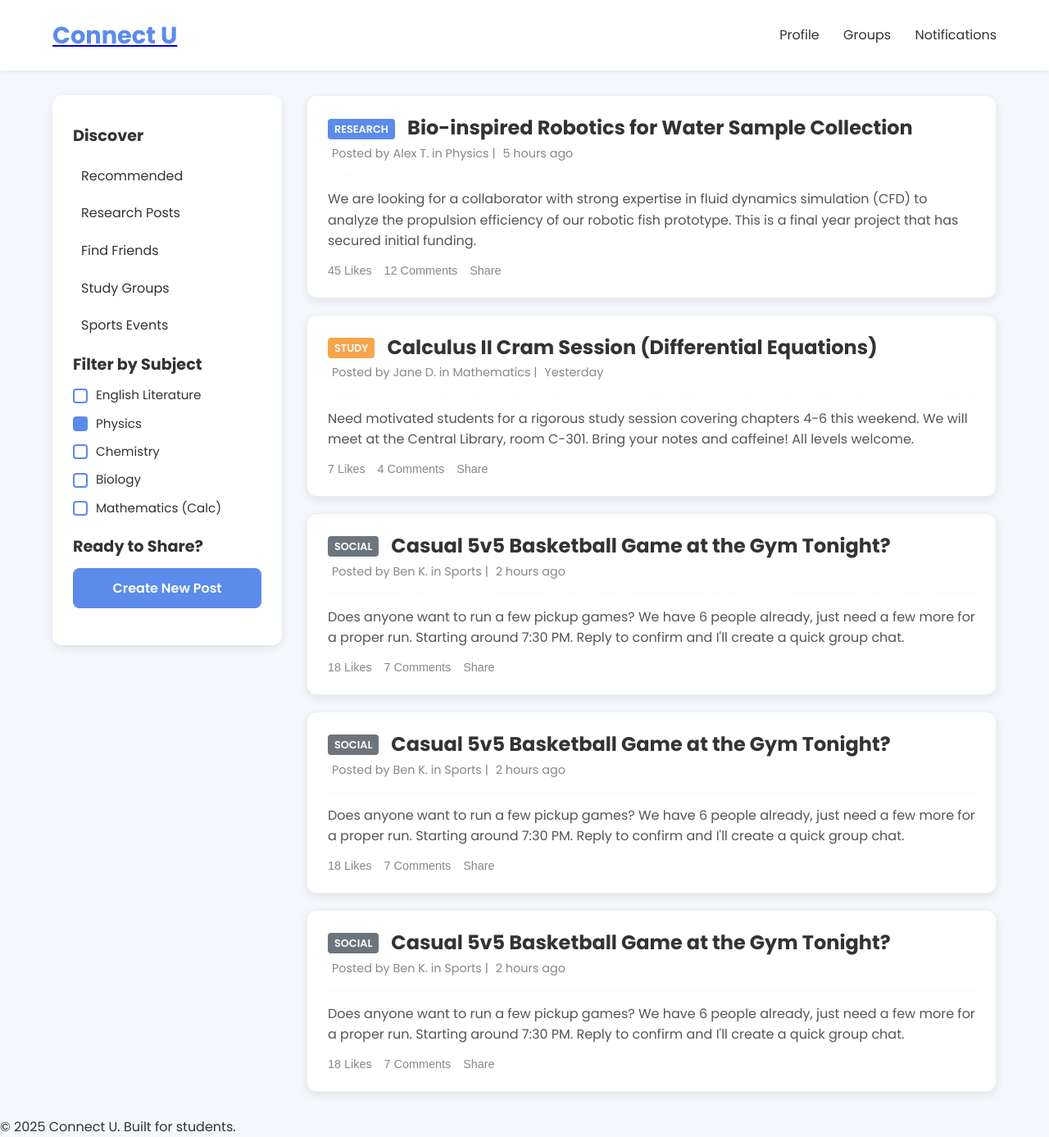
After one commit to arsh-gupta-8/University-Platform-Web, a Flask app: template templates/posts.html in a window 1280 px wide. The commit adds this page. Shown: the whole page at 82% size. Run offline with Flask 3, Linux system fonts and the light colour scheme; the template is opened without the code that fills it, so the values that code supplies are empty; parts of the project's set-up code (start-up, migrations or seed data) failed here and were passed over.

Commit message:
connected database

```diff
--- /dev/null
+++ b/app.py
@@ -0,0 +1,30 @@
+from flask import Flask, render_template
+import os
+from dotenv import load_dotenv
+from pymongo.mongo_client import MongoClient
+from pymongo.server_api import ServerApi
+
+app = Flask("__main__")
+
+load_dotenv()
+client = MongoClient(os.getenv("DB_URI"), server_api=ServerApi('1'))
+
+try:
+    client.admin.command('ping')
+    print("Pinged your deployment. You successfully connected!")
+except Exception as e:
+    print(e)
+
+db = client.datastore
+user_collection = db.user_collection
+
+@app.route('/')
+def home():
+    return render_template('index.html')
+
+@app.route('/posts')
+def posts():
+    return render_template('posts.html')
+
+if __name__ == '__main__':
+    app.run(debug=True)
--- /dev/null
+++ b/static/style.css
@@ -0,0 +1,340 @@
+* {
+    margin: 0;
+    padding: 0;
+    box-sizing: border-box;
+}
+
+:root {
+    --primary-color: #5B8BEB;
+    --secondary-color: #333333;
+    --background-light: #F4F7FB;
+    --text-light: #FFFFFF;
+    --card-bg: #FFFFFF;
+    --shadow-light: 0 4px 12px rgba(0, 0, 0, 0.08);
+}
+
+body {
+    font-family: 'Poppins', sans-serif;
+    line-height: 1.6;
+    color: var(--secondary-color);
+    background-color: var(--background-light);
+    display: flex;
+    flex-direction: column;
+    min-height: 100vh;
+}
+
+header {
+    display: flex;
+    justify-content: space-between;
+    align-items: center;
+    padding: 20px 5%;
+    background-color: var(--text-light);
+    box-shadow: 0 2px 4px rgba(0, 0, 0, 0.05);
+}
+
+.logo {
+    font-size: 1.8rem;
+    font-weight: 700;
+    color: var(--primary-color);
+    text-decoration: none;
+}
+
+nav a {
+    text-decoration: none;
+    color: var(--secondary-color);
+    margin-left: 25px;
+    font-weight: 500;
+    transition: color 0.3s;
+}
+
+nav a:hover {
+    color: var(--primary-color);
+}
+
+.hero {
+    display: flex;
+    justify-content: center;
+    align-items: center;
+    text-align: center;
+    padding: 100px 5%;
+    background-color: var(--background-light);
+    flex-grow: 1;
+}
+
+.hero-content {
+    max-width: 800px;
+}
+
+.hero h1 {
+    font-size: 3.5rem;
+    font-weight: 700;
+    margin-bottom: 20px;
+    line-height: 1.1;
+    color: var(--secondary-color);
+}
+
+.hero .subtitle {
+    font-size: 1.3rem;
+    font-weight: 400;
+    margin-bottom: 40px;
+    max-width: 600px;
+    color: #666;
+    margin-left: auto;
+    margin-right: auto;
+}
+
+.hero #hero-exaggerate {
+    color: var(--primary-color);
+}
+
+.cta-group {
+    display: flex;
+    gap: 20px;
+    justify-content: center;
+}
+
+.cta-primary, .cta-secondary {
+    display: inline-block;
+    padding: 12px 30px;
+    border-radius: 8px;
+    text-decoration: none;
+    font-weight: 600;
+    transition: transform 0.3s, background-color 0.3s;
+    font-size: 1.1rem;
+}
+
+.cta-primary {
+    background-color: var(--primary-color);
+    color: var(--text-light);
+    border: 2px solid var(--primary-color);
+}
+
+.cta-primary:hover {
+    background-color: #4A7ADB;
+    transform: translateY(-2px);
+}
+
+.cta-secondary {
+    background-color: transparent;
+    color: var(--primary-color);
+    border: 2px solid var(--primary-color);
+}
+
+.cta-secondary:hover {
+    background-color: var(--primary-color);
+    color: var(--text-light);
+    transform: translateY(-2px);
+}
+
+.features-section {
+    padding: 80px 5%;
+    text-align: center;
+    background-color: var(--text-light);
+}
+
+.features-section h2 {
+    font-size: 2.2rem;
+    margin-bottom: 50px;
+    font-weight: 600;
+}
+
+.feature-grid {
+    display: grid;
+    grid-template-columns: repeat(auto-fit, minmax(300px, 1fr));
+    gap: 30px;
+    max-width: 1200px;
+    margin: 0 auto;
+}
+
+.feature-card {
+    background-color: var(--card-bg);
+    padding: 30px;
+    border-radius: 12px;
+    box-shadow: var(--shadow-light);
+    text-align: left;
+    transition: transform 0.3s;
+}
+
+.feature-card:hover {
+    transform: translateY(-5px);
+    box-shadow: 0 6px 18px rgba(0, 0, 0, 0.12);
+}
+
+.feature-card h3 {
+    color: var(--primary-color);
+    margin-bottom: 15px;
+    font-size: 1.4rem;
+    font-weight: 600;
+}
+
+.feature-card p {
+    color: #555;
+}
+
+.page-wrapper {
+    display: grid;
+    grid-template-columns: 280px 1fr;
+    gap: 30px;
+    padding: 30px 5%;
+    margin: 0 auto;
+    flex-grow: 1;
+}
+
+.sidebar {
+    background-color: var(--card-bg);
+    padding: 25px 0;
+    border-radius: 12px;
+    box-shadow: var(--shadow-light);
+    height: fit-content;
+}
+
+.sidebar-section {
+    padding: 0px 25px 20px 25px;
+}
+
+.sidebar-section h3 {
+    font-size: 1.2rem;
+    font-weight: 700;
+    color: var(--secondary-color);
+    margin-bottom: 10px;
+    padding-top: 10px;
+}
+
+.sidebar-nav a {
+    display: block;
+    padding: 10px;
+    text-decoration: none;
+    color: var(--secondary-color);
+    border-radius: 6px;
+    transition: background-color 0.2s;
+    font-weight: 500;
+}
+
+.sidebar-nav a:hover {
+    background-color: var(--background-light);
+    color: var(--primary-color);
+}
+
+/* Sidebar Filters (Checkboxes) */
+.filter-item {
+    display: flex;
+    align-items: center;
+    margin-bottom: 10px;
+    font-size: 0.95rem;
+}
+
+.filter-item label {
+    cursor: pointer;
+}
+
+.filter-item input[type="checkbox"] {
+    /* Basic styling for modern checkbox */
+    appearance: none;
+    width: 18px;
+    height: 18px;
+    border: 2px solid var(--primary-color);
+    border-radius: 4px;
+    margin-right: 10px;
+    position: relative;
+    cursor: pointer;
+    transition: all 0.2s;
+}
+
+.filter-item input[type="checkbox"]:checked {
+    background-color: var(--primary-color);
+    border-color: var(--primary-color);
+}
+
+.filter-item input[type="checkbox"]:checked::after {
+    content: '\f00c'; /* Font Awesome checkmark icon */
+    font-family: "Font Awesome 6 Free";
+    font-weight: 900;
+    font-size: 12px;
+    color: var(--text-light);
+    position: absolute;
+    top: 0;
+    left: 50%;
+    transform: translateX(-50%);
+}
+
+/* Main Content (Right Column) */
+.main-content {
+    display: flex;
+    flex-direction: column;
+    gap: 20px;
+}
+
+/* Post Card Styling */
+.post-card {
+    background-color: var(--card-bg);
+    padding: 25px;
+    border-radius: 12px;
+    box-shadow: var(--shadow-light);
+    border: 1px solid #eee;
+    transition: border-color 0.2s, transform 0.2s;
+    cursor: pointer;
+}
+
+.post-card:hover {
+    border-color: var(--primary-color);
+    transform: translateY(-2px);
+    box-shadow: 0 6px 15px rgba(0, 0, 0, 0.1);
+}
+
+.post-header {
+    margin-bottom: 15px;
+    border-bottom: 1px dashed var(--background-light);
+    padding-bottom: 15px;
+}
+
+.post-header h4 {
+    font-size: 1.5rem;
+    font-weight: 700;
+    color: var(--secondary-color);
+    margin-bottom: 5px;
+    line-height: 1.2;
+}
+
+.post-header h4 .tag {
+    font-size: 0.8rem;
+    font-weight: 600;
+    padding: 4px 8px;
+    border-radius: 4px;
+    background-color: var(--primary-color);
+    color: var(--text-light);
+    margin-right: 10px;
+    vertical-align: middle;
+}
+
+.post-meta {
+    font-size: 0.9rem;
+    color: #888;
+}
+
+.post-meta i {
+    margin-right: 5px;
+}
+
+.post-body p {
+    margin-bottom: 15px;
+    color: #555;
+}
+
+.post-actions {
+    display: flex;
+    gap: 15px;
+    margin-top: 15px;
+}
+
+.post-actions button {
+    background: none;
+    border: none;
+    color: #888;
+    cursor: pointer;
+    font-size: 0.9rem;
+    transition: color 0.2s;
+}
+
+.post-actions button:hover {
+    color: var(--primary-color);
+}
--- /dev/null
+++ b/templates/posts.html
@@ -0,0 +1,192 @@
+<!DOCTYPE html>
+<html lang="en">
+<head>
+    <meta charset="UTF-8">
+    <meta name="viewport" content="width=device-width, initial-scale=1.0">
+    <title>Find Groups - Connect U</title>
+    <link rel="stylesheet" href="{{ url_for('static', filename='style.css') }}">
+    <link href="https://fonts.googleapis.com/css2?family=Poppins:wght@300;400;600;700&display=swap" rel="stylesheet">
+</head>
+<body>
+    <header>
+        <a href="{{ url_for('home') }}"><div class="logo">Connect U</div></a>
+        <nav>
+            <a href="#profile">Profile</a>
+            <a href="#groups">Groups</a>
+            <a href="#notifications">Notifications</a>
+        </nav>
+    </header>
+
+    <div class="page-wrapper">
+
+        <aside class="sidebar">
+
+            <div class="sidebar-section">
+
+                <div class="sidebar-nav">
+                    <h3>Discover</h3>
+                    <a href="#">Recommended</a>
+                    <a href="#">Research Posts</a>
+                    <a href="#">Find Friends</a>
+                    <a href="#">Study Groups</a>
+                    <a href="#">Sports Events</a>
+                </div>
+
+                <!-- Subject/Filter Checkboxes -->
+                <div class="sidebar-filters">
+                    <h3>Filter by Subject</h3>
+                    <div class="filter-item">
+                        <input type="checkbox" id="filter-english" name="subject" value="english">
+                        <label for="filter-english">English Literature</label>
+                    </div>
+                    <div class="filter-item">
+                        <input type="checkbox" id="filter-physics" name="subject" value="physics" checked>
+                        <label for="filter-physics">Physics</label>
+                    </div>
+                    <div class="filter-item">
+                        <input type="checkbox" id="filter-chemistry" name="subject" value="chemistry">
+                        <label for="filter-chemistry">Chemistry</label>
+                    </div>
+                    <div class="filter-item">
+                        <input type="checkbox" id="filter-biology" name="subject" value="biology">
+                        <label for="filter-biology">Biology</label>
+                    </div>
+                    <div class="filter-item">
+                        <input type="checkbox" id="filter-math" name="subject" value="math">
+                        <label for="filter-math">Mathematics (Calc)</label>
+                    </div>
+                </div>
+
+                <!-- Call to Action -->
+                <h3>Ready to Share?</h3>
+                <a href="/create-post" class="cta-primary" style="display: block; text-align: center; padding: 10px 20px; font-size: 1rem;">
+                    Create New Post
+                </a>
+
+            </div>
+
+        </aside>
+
+        <!-- RIGHT COLUMN: MAIN CONTENT (POSTS) -->
+        <main class="main-content">
+            <!-- Mock Post 1: Research -->
+            <article class="post-card" onclick="window.location.href='/post/2131'">
+                <div class="post-header">
+                    <h4>
+                        <span class="tag">RESEARCH</span> Bio-inspired Robotics for Water Sample Collection
+                    </h4>
+                    <div class="post-meta">
+                        <i class="fas fa-user"></i> Posted by Alex T. in Physics |
+                        <i class="fas fa-calendar-alt"></i> 5 hours ago
+                    </div>
+                </div>
+                <div class="post-body">
+                    <p>
+                        We are looking for a collaborator with strong expertise in fluid dynamics simulation (CFD) to analyze the propulsion efficiency of our robotic fish prototype. This is a final year project that has secured initial funding.
+                    </p>
+                </div>
+                <div class="post-actions">
+                    <button><i class="far fa-heart"></i> 45 Likes</button>
+                    <button><i class="far fa-comment"></i> 12 Comments</button>
+                    <button><i class="fas fa-share-alt"></i> Share</button>
+                </div>
+            </article>
+
+            <!-- Mock Post 2: Study Group -->
+            <article class="post-card" onclick="window.location.href='/post/2132'">
+                <div class="post-header">
+                    <h4>
+                        <span class="tag" style="background-color: #f7a54a;">STUDY</span> Calculus II Cram Session (Differential Equations)
+                    </h4>
+                    <div class="post-meta">
+                        <i class="fas fa-user"></i> Posted by Jane D. in Mathematics |
+                        <i class="fas fa-calendar-alt"></i> Yesterday
+                    </div>
+                </div>
+                <div class="post-body">
+                    <p>
+                        Need motivated students for a rigorous study session covering chapters 4-6 this weekend. We will meet at the Central Library, room C-301. Bring your notes and caffeine! All levels welcome.
+                    </p>
+                </div>
+                <div class="post-actions">
+                    <button><i class="far fa-heart"></i> 7 Likes</button>
+                    <button><i class="far fa-comment"></i> 4 Comments</button>
+                    <button><i class="fas fa-share-alt"></i> Share</button>
+                </div>
+            </article>
+
+            <!-- Mock Post 3: Social -->
+            <article class="post-card" onclick="window.location.href='/post/2133'">
+                <div class="post-header">
+                    <h4>
+                        <span class="tag" style="background-color: #6c757d;">SOCIAL</span> Casual 5v5 Basketball Game at the Gym Tonight?
+                    </h4>
+                    <div class="post-meta">
+                        <i class="fas fa-user"></i> Posted by Ben K. in Sports |
+                        <i class="fas fa-calendar-alt"></i> 2 hours ago
+                    </div>
+                </div>
+                <div class="post-body">
+                    <p>
+                        Does anyone want to run a few pickup games? We have 6 people already, just need a few more for a proper run. Starting around 7:30 PM. Reply to confirm and I'll create a quick group chat.
+                    </p>
+                </div>
+                <div class="post-actions">
+                    <button><i class="far fa-heart"></i> 18 Likes</button>
+                    <button><i class="far fa-comment"></i> 7 Comments</button>
+                    <button><i class="fas fa-share-alt"></i> Share</button>
+                </div>
+            </article>
+
+            <article class="post-card" onclick="window.location.href='/post/2133'">
+                <div class="post-header">
+                    <h4>
+                        <span class="tag" style="background-color: #6c757d;">SOCIAL</span> Casual 5v5 Basketball Game at the Gym Tonight?
+                    </h4>
+                    <div class="post-meta">
+                        <i class="fas fa-user"></i> Posted by Ben K. in Sports |
+                        <i class="fas fa-calendar-alt"></i> 2 hours ago
+                    </div>
+                </div>
+                <div class="post-body">
+                    <p>
+                        Does anyone want to run a few pickup games? We have 6 people already, just need a few more for a proper run. Starting around 7:30 PM. Reply to confirm and I'll create a quick group chat.
+                    </p>
+                </div>
+                <div class="post-actions">
+                    <button><i class="far fa-heart"></i> 18 Likes</button>
+                    <button><i class="far fa-comment"></i> 7 Comments</button>
+                    <button><i class="fas fa-share-alt"></i> Share</button>
+                </div>
+            </article>
+
+            <article class="post-card" onclick="window.location.href='/post/2133'">
+                <div class="post-header">
+                    <h4>
+                        <span class="tag" style="background-color: #6c757d;">SOCIAL</span> Casual 5v5 Basketball Game at the Gym Tonight?
+                    </h4>
+                    <div class="post-meta">
+                        <i class="fas fa-user"></i> Posted by Ben K. in Sports |
+                        <i class="fas fa-calendar-alt"></i> 2 hours ago
+                    </div>
+                </div>
+                <div class="post-body">
+                    <p>
+                        Does anyone want to run a few pickup games? We have 6 people already, just need a few more for a proper run. Starting around 7:30 PM. Reply to confirm and I'll create a quick group chat.
+                    </p>
+                </div>
+                <div class="post-actions">
+                    <button><i class="far fa-heart"></i> 18 Likes</button>
+                    <button><i class="far fa-comment"></i> 7 Comments</button>
+                    <button><i class="fas fa-share-alt"></i> Share</button>
+                </div>
+            </article>
+
+        </main>
+    </div>
+
+    <footer>
+        <p>&copy; 2025 Connect U. Built for students.</p>
+    </footer>
+</body>
+</html>
```
Also changed, not shown: styles.css (deleted, +0 -171 lines), templates/index.html (renamed from index.html, +6 -6 lines), 1 other file.
